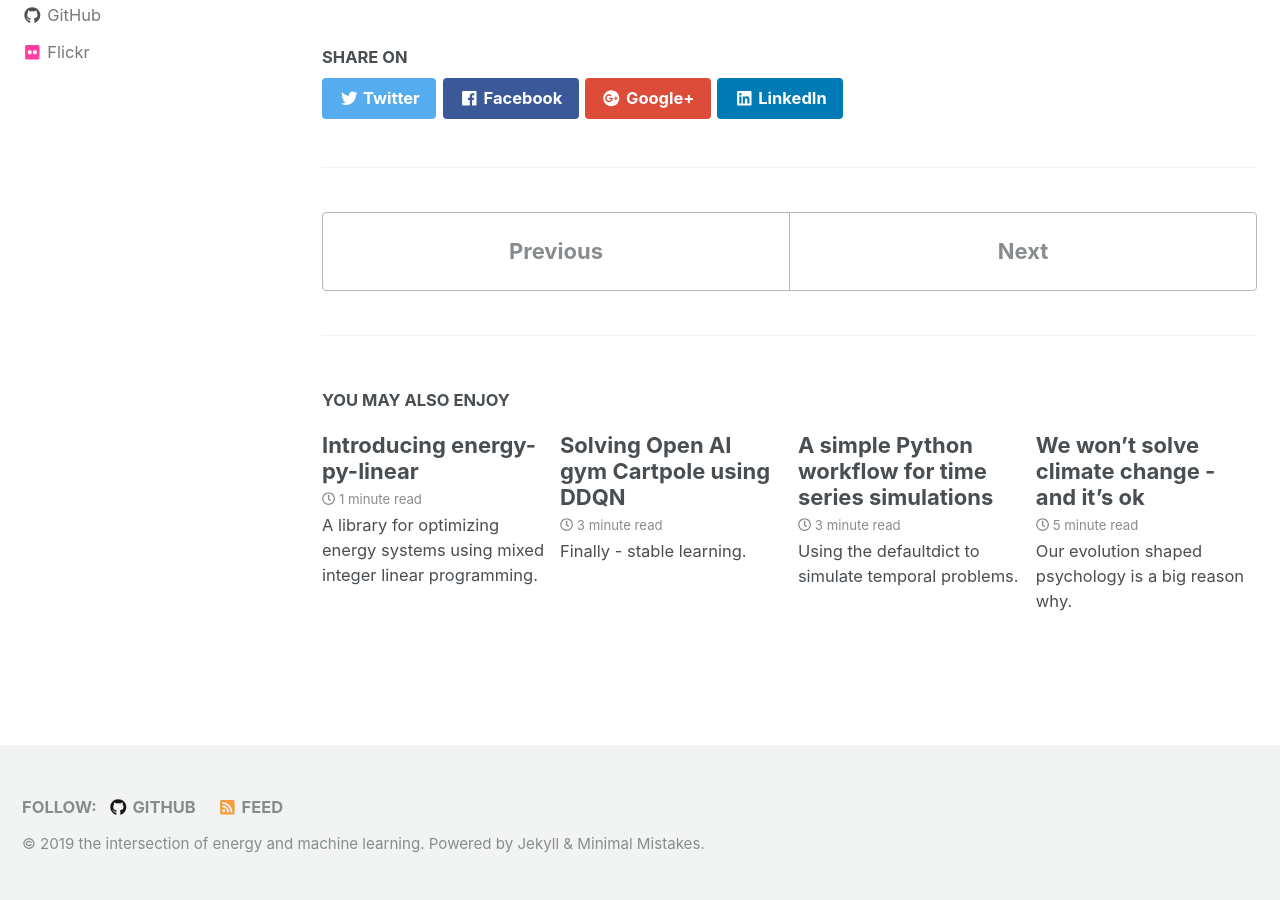
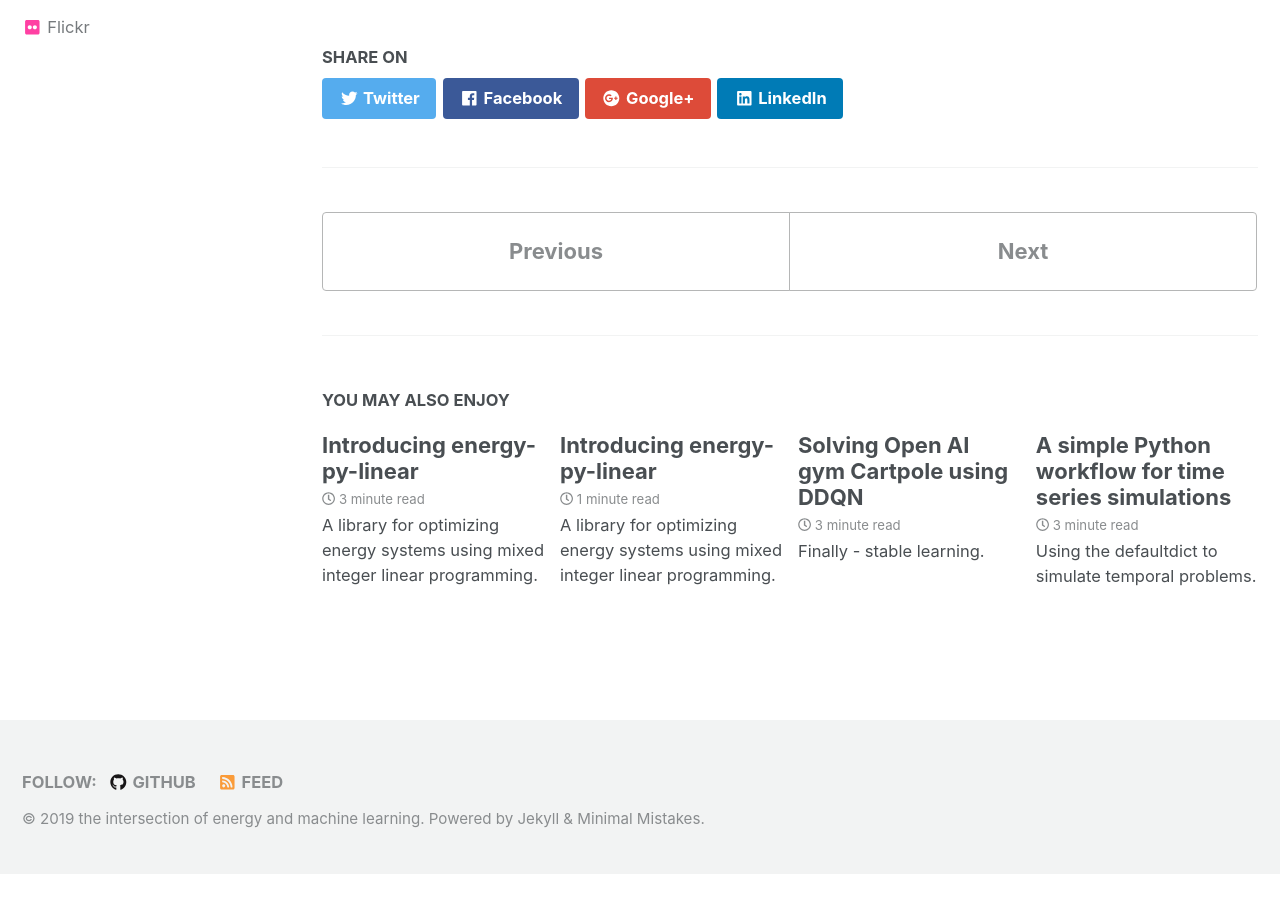
Before and after one commit to ADGEfficiency/adgefficiency.github.io, a Jekyll site: the page built from _posts/2018-07-19-next-steps.md, in a window 1280 px wide and 900 px high, scrolled down 992 px. Built offline with Jekyll 4.4.1, drawn with Linux system fonts in a browser that asks for light colours; nearby versions of some CDN libraries; after the commit the page ends 1867 px from its top, so only the background shows below that; some of the changed lines change nothing that is shown.

Commit message:
forecast quality drafting

````diff
--- a/_posts/2019-02-06-intro-energy-py-linear.md
+++ b/_posts/2019-02-06-intro-energy-py-linear.md
@@ -4,6 +4,15 @@
 categories:
 - Energy
 excerpt: A library for optimizing energy systems using mixed integer linear programming.
+
+---
+
+*This is the first post in a series looking at [energy-py-linear](https://github.com/ADGEfficiency/energy-py-linear) -  a library for optimizing energy systems using mixed integer linear programming.
+
+Posts in this series:
+
+1. [introduction to energy-py-linear](https://adgefficiency.com/intro-energy-py-linear/)
+2. [using energy-py-linear to measure forecast quality](
 
 ---
 
--- /dev/null
+++ b/_posts/2019-02-11-energy-py-linear-forecast-quality.md
@@ -0,0 +1,94 @@
+---
+title: 'Introducing energy-py-linear'
+date: 2019-02-06
+categories:
+- Energy
+excerpt: A library for optimizing energy systems using mixed integer linear programming.
+
+---
+
+*This is the second post in a series looking at [energy-py-linear](https://github.com/ADGEfficiency/energy-py-linear) -  a library for optimizing energy systems using mixed integer linear programming.
+
+Posts in this series:
+1. [introduction to energy-py-linear](https://adgefficiency.com/intro-energy-py-linear/)
+2. [using energy-py-linear to measure forecast quality](
+
+---
+
+Forecast quality measurement can be done in a variety of ways.  Techniques include error measures that will look familiar to anyone who does gradient based optimization, such as mean squared error.  Percentage based methods such as mean absolute percentage error allow quantifying error in units understandable in a range of buisness contexts.  Of particular importance is mean absolute scaled error, which measures forecast quality against an alternative naive forecast (see [Hyndman & Koehler (2005) Another look at measures of forecast accuracy](https://robjhyndman.com/papers/mase.pdf)).
+
+In this post I introduce a method for measuring forecast quality using mixed integer linear programming.  A battery operating in price arbitrage is optimized using actual prices and forecast prices.  The forecast error can then be quantified by how much money the forecast dispatch leaves on the table versus dispatching with perfect foresight of prices.
+
+The battery model is part of the Python package [energy-py-linear](https://github.com/ADGEfficiency/energy-py-linear) - a library for optimizing energy systems using mixed integer linear programming.  A [Jupyter notebook]() with the code used in this blog post is available in the energy-py-linear GitHub repo.
+
+## NEM electricity prices & forecast data
+
+The dataset used is a single sample of prices and forecasts supplied by AEMO for the National Electricity Market (NEM) in Australia.  The price is the South Australian trading price and the forecast is the AEMO supplied predispatch price.  A copy of the data is available in [energy-py-linear/notebooks/data/forecast_sample.csv]().
+
+```python
+import pandas as pd
+
+dataset = pd.read_csv('.notebooks/data/forecast_sample.csv', index_col=0, parse_dates=True)
+
+Timestamp           Trading Price [$/MWh]    Predispatch Forecast [$/MWh]
+2018-07-01 17:00:00                177.11                        97.58039
+2018-07-01 17:30:00                135.31                       133.10307
+2018-07-01 18:00:00                143.21                       138.59979
+2018-07-01 18:30:00                116.25                       128.09559
+2018-07-01 19:00:00                 99.97                       113.29413
+```
+
+![]({{ "/assets/linear-forecast/forecast.png" }})
+
+## Using battery storage to measure electricity price forecast quality
+
+First we create an instance of the `Battery` class.  We use a very large capacity battery so that the battery will chase after all possible arbitrage opportunities with a roundtrip efficiency of 100%.
+
+```python
+import energypylinear
+
+model = energypylinear.Battery(capacity=1000, power=2, efficiency=1.0)
+```
+
+We then dispatch the battery using perfect foresight of prices:
+
+```python
+perfect_foresight = model.optimize(prices=dataset.loc[:, 'Trading Price [$/MWh]'], timestep='30min')
+```
+
+Next we dispatch using the forecast:
+
+```python
+forecast = model.optimize(
+    prices=dataset.loc[:, 'Trading Price [$/MWh]'],
+    forecasts=dataset.loc[:, 'Predispatch Forecast [$/MWh]'],
+    timestep='30min'
+)
+```
+
+Finally after some massaging of the `perfect_foresight` and `forecast` objects (which are lists of dictionaries) into pandas DataFrames, we end up with:
+
+```python
+#  we multiply by -1 to convert net costs into net benefits
+perfect_total = -1 * perfect_foresight.loc[:, 'Actual [$/30min]'].sum()
+forecast_total = -1 * forecast.loc[:, 'Actual [$/30min]'].sum()
+forecast_error = perfect_total - forecast_total
+
+Optimal dispatch is a benefit of $ 429.48
+Disptaching under the forecast gave a benefit of $ 302.59
+
+Forecast error is $ 126.89
+Forecast error is 29.55 %
+```
+
+## Final thoughts on using linear programming to measure forecast quality
+
+One nice feature of this forecast error is that it can be specific to a certain battery configuration - for example a battery developer could measure how much using a certain forecast costs them.  This can also be extended to other energy systems such as combined heat and power which can be modelled as linear programs.  The ability to get measurements of forecast quality as a function of specific asset configurations is attractive for energy engineers.
+
+A challenge with using this measurement of forecast error is what happens when the net benefit of dispatching the battery to a forecast - i.e. when the forecast quality is so bad that using it ends up losing money.  Unlike other error measures such as mean squared error it's not appropriate to simply take the absolute.
+
+A final consideration is how this method can be used for other time series, such as stock prices or weather prediction.  A very large capacity battery operating in price arbitrage does somewhat resemble arbitrage of stocks, so the error measurement might be useful for comparing forecasts.  It's less clear how useful this model would be for a temperature prediction - perhaps a different linear model would be useful for comparing forecasts.
+
+In summary - this post introduced a method for measuring forecast quality using linear optimization of electric battery storage.
+
+Thanks for reading!
````
Also changed, not shown: assets/linear-forecast/forecast.png (added).
